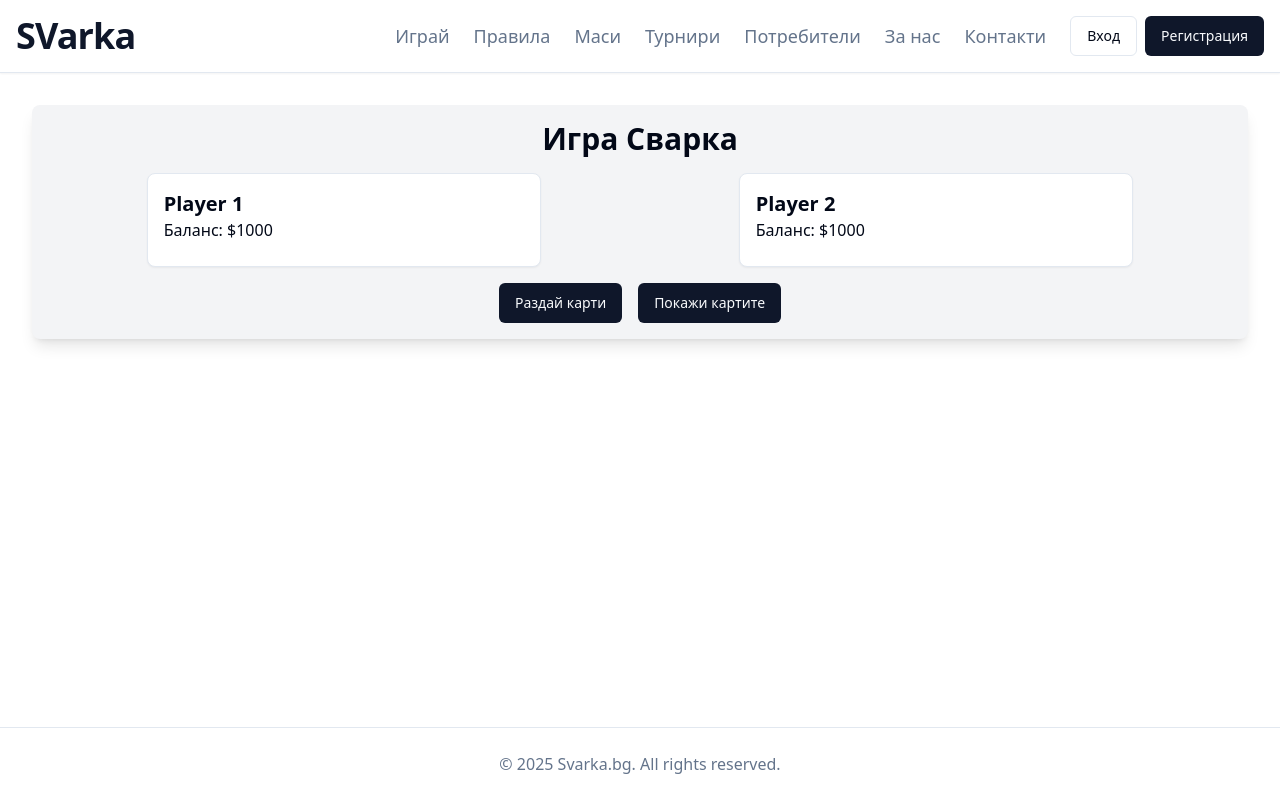
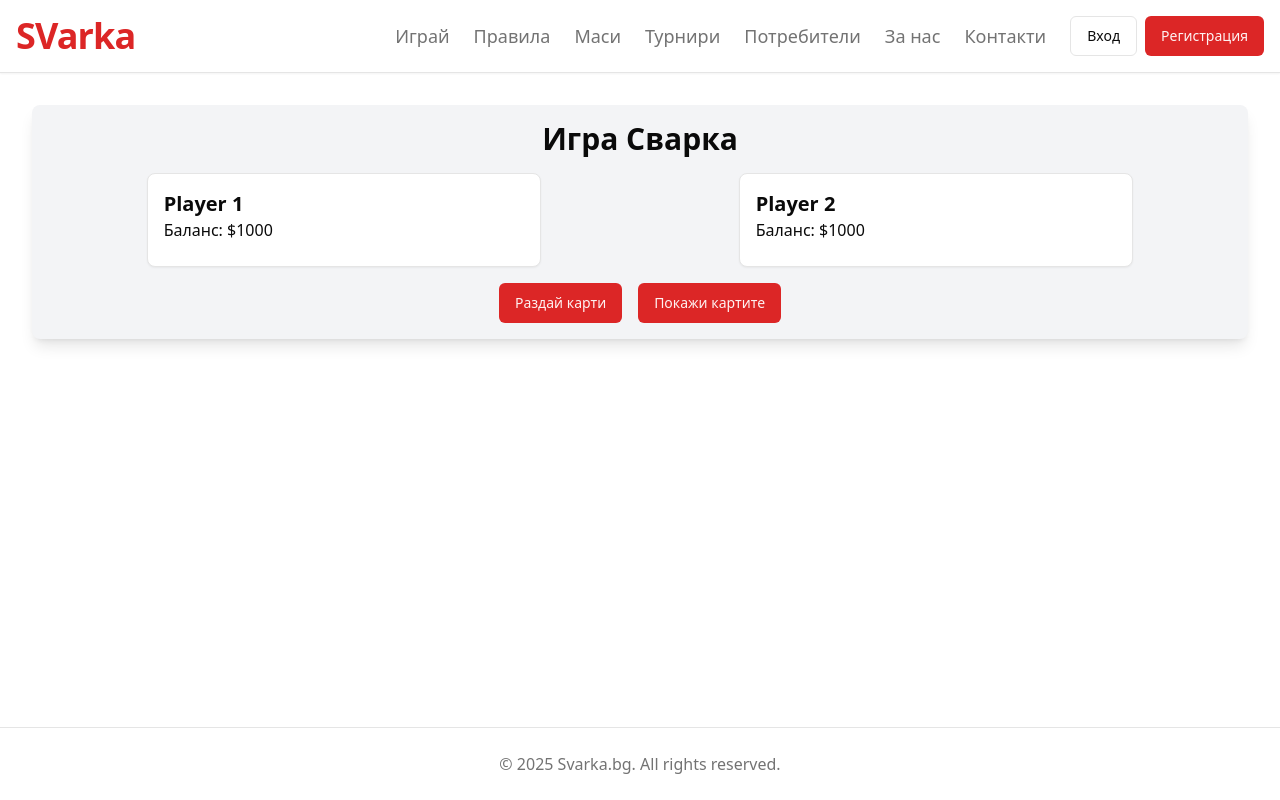
Before and after one commit to bojodanchev/svarka-modern, a Next.js app: page /play in a window 1280 px wide. Built offline with nearby package versions, Linux system fonts and the light colour scheme.

Commit message:
feat: implement new color scheme and branding

```diff
--- a/src/app/globals.css
+++ b/src/app/globals.css
@@ -5,64 +5,47 @@
 @layer base {
   :root {
     --background: 0 0% 100%;
-    --foreground: 222.2 84% 4.9%;
-
+    --foreground: 0 0% 3.9%;
     --card: 0 0% 100%;
-    --card-foreground: 222.2 84% 4.9%;
-
+    --card-foreground: 0 0% 3.9%;
     --popover: 0 0% 100%;
-    --popover-foreground: 222.2 84% 4.9%;
-
-    --primary: 222.2 47.4% 11.2%;
-    --primary-foreground: 210 40% 98%;
-
-    --secondary: 210 40% 96.1%;
-    --secondary-foreground: 222.2 47.4% 11.2%;
-
-    --muted: 210 40% 96.1%;
-    --muted-foreground: 215.4 16.3% 46.9%;
-
-    --accent: 210 40% 96.1%;
-    --accent-foreground: 222.2 47.4% 11.2%;
-
+    --popover-foreground: 0 0% 3.9%;
+    --primary: 0 72.2% 50.6%;
+    --primary-foreground: 0 85.7% 97.3%;
+    --secondary: 0 0% 96.1%;
+    --secondary-foreground: 0 0% 9%;
+    --muted: 0 0% 96.1%;
+    --muted-foreground: 0 0% 45.1%;
+    --accent: 0 0% 96.1%;
+    --accent-foreground: 0 0% 9%;
     --destructive: 0 84.2% 60.2%;
-    --destructive-foreground: 210 40% 98%;
-
-    --border: 214.3 31.8% 91.4%;
-    --input: 214.3 31.8% 91.4%;
-    --ring: 222.2 84% 4.9%;
-
+    --destructive-foreground: 0 0% 98%;
+    --border: 0 0% 89.8%;
+    --input: 0 0% 89.8%;
+    --ring: 0 72.2% 50.6%;
     --radius: 0.5rem;
   }
 
   .dark {
-    --background: 222.2 84% 4.9%;
-    --foreground: 210 40% 98%;
-
-    --card: 222.2 84% 4.9%;
-    --card-foreground: 210 40% 98%;
-
-    --popover: 222.2 84% 4.9%;
-    --popover-foreground: 210 40% 98%;
-
-    --primary: 210 40% 98%;
-    --primary-foreground: 222.2 47.4% 11.2%;
-
-    --secondary: 217.2 32.6% 17.5%;
-    --secondary-foreground: 210 40% 98%;
-
-    --muted: 217.2 32.6% 17.5%;
-    --muted-foreground: 215 20.2% 65.1%;
-
-    --accent: 217.2 32.6% 17.5%;
-    --accent-foreground: 210 40% 98%;
-
+    --background: 0 0% 3.9%;
+    --foreground: 0 0% 98%;
+    --card: 0 0% 3.9%;
+    --card-foreground: 0 0% 98%;
+    --popover: 0 0% 3.9%;
+    --popover-foreground: 0 0% 98%;
+    --primary: 0 72.2% 50.6%;
+    --primary-foreground: 0 85.7% 97.3%;
+    --secondary: 0 0% 14.9%;
+    --secondary-foreground: 0 0% 98%;
+    --muted: 0 0% 14.9%;
+    --muted-foreground: 0 0% 63.9%;
+    --accent: 0 0% 14.9%;
+    --accent-foreground: 0 0% 98%;
     --destructive: 0 62.8% 30.6%;
-    --destructive-foreground: 210 40% 98%;
-
-    --border: 217.2 32.6% 17.5%;
-    --input: 217.2 32.6% 17.5%;
-    --ring: 212.7 26.8% 83.9%;
+    --destructive-foreground: 0 0% 98%;
+    --border: 0 0% 14.9%;
+    --input: 0 0% 14.9%;
+    --ring: 0 72.2% 50.6%;
   }
 }
 
--- a/src/app/page.tsx
+++ b/src/app/page.tsx
@@ -11,7 +11,7 @@
         <div className="text-center lg:text-start space-y-6">
           <main className="text-5xl md:text-6xl font-bold">
             <h1 className="inline">
-              <span className="inline bg-gradient-to-r from-[#F596D3]  to-[#D247BF] text-transparent bg-clip-text">
+              <span className="inline bg-gradient-to-r from-[#FF0000]  to-[#8B0000] text-transparent bg-clip-text">
                 Сварка
               </span>{' '}
               Онлайн
@@ -34,8 +34,8 @@
 
         <div className="z-10">
           <Image
-            src="https://placehold.co/600x400/000000/FFFFFF?text=Svarka"
-            alt="Svarka Game"
+            src="https://i.ytimg.com/vi/s-93-iFE3oI/maxresdefault.jpg"
+            alt="Ball of cards"
             width={600}
             height={400}
             className="rounded-lg"
```
